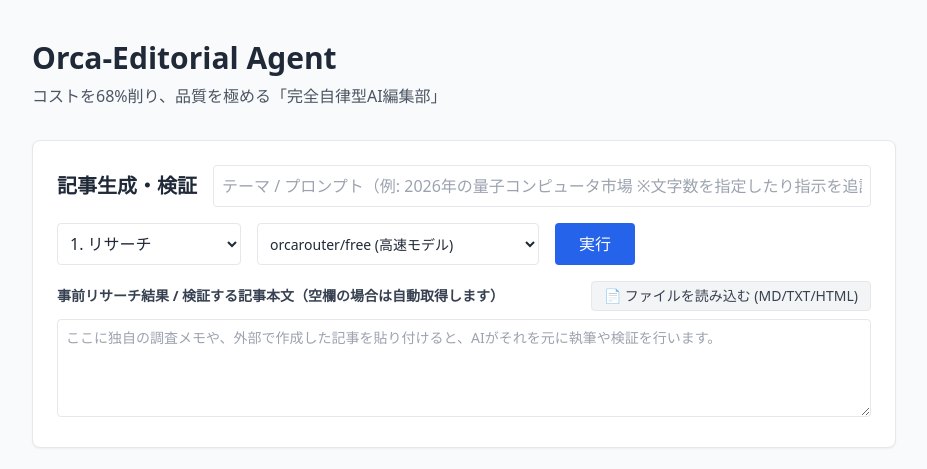
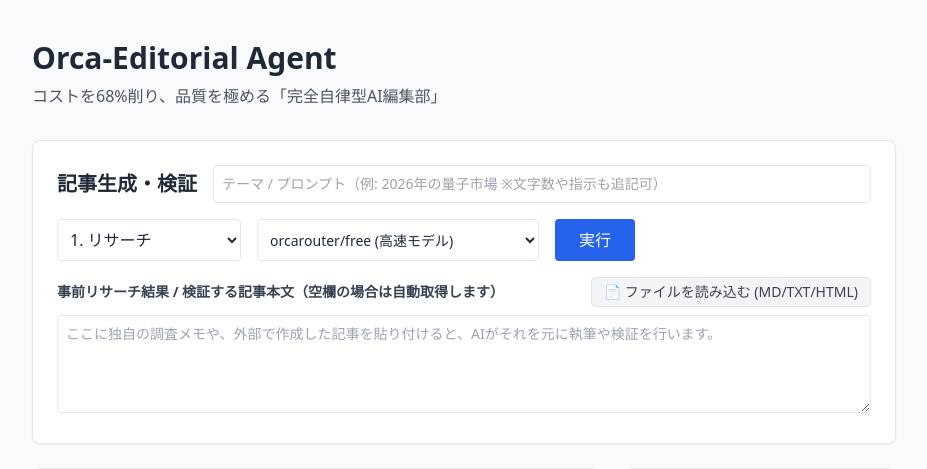
Before and after one commit to npulsar-droid/orca-editorial-agent, a FastAPI app: page / in a window 1280 px wide. Shown: the top 469 px of the page, without its empty margins (176-1103 px from the left). Run offline with FastAPI, Linux system fonts and the light colour scheme; some libraries are stand-ins or nearby versions.

Commit message:
style: Shorten theme input placeholder and reduce font size to prevent clipping on smaller screens

```diff
--- a/app/templates/index.html
+++ b/app/templates/index.html
@@ -15,7 +15,7 @@
         <div class="bg-white p-6 rounded-lg shadow-sm border border-gray-200 mb-6">
             <div class="flex flex-col md:flex-row md:items-center gap-4 mb-4">
                 <h2 class="text-xl font-semibold whitespace-nowrap">記事生成・検証</h2>
-                <input type="text" id="theme" placeholder="テーマ / プロンプト（例: 2026年の量子コンピュータ市場 ※文字数を指定したり指示を追記できます）" class="flex-1 border p-2 rounded text-base">
+                <input type="text" id="theme" placeholder="テーマ / プロンプト（例: 2026年の量子市場 ※文字数や指示も追記可）" class="flex-1 border p-2 rounded text-sm">
             </div>
             <div class="flex gap-4 mb-4">
                 <select id="step" class="border p-2 rounded bg-white" onchange="updateDefaultModel()">
```
